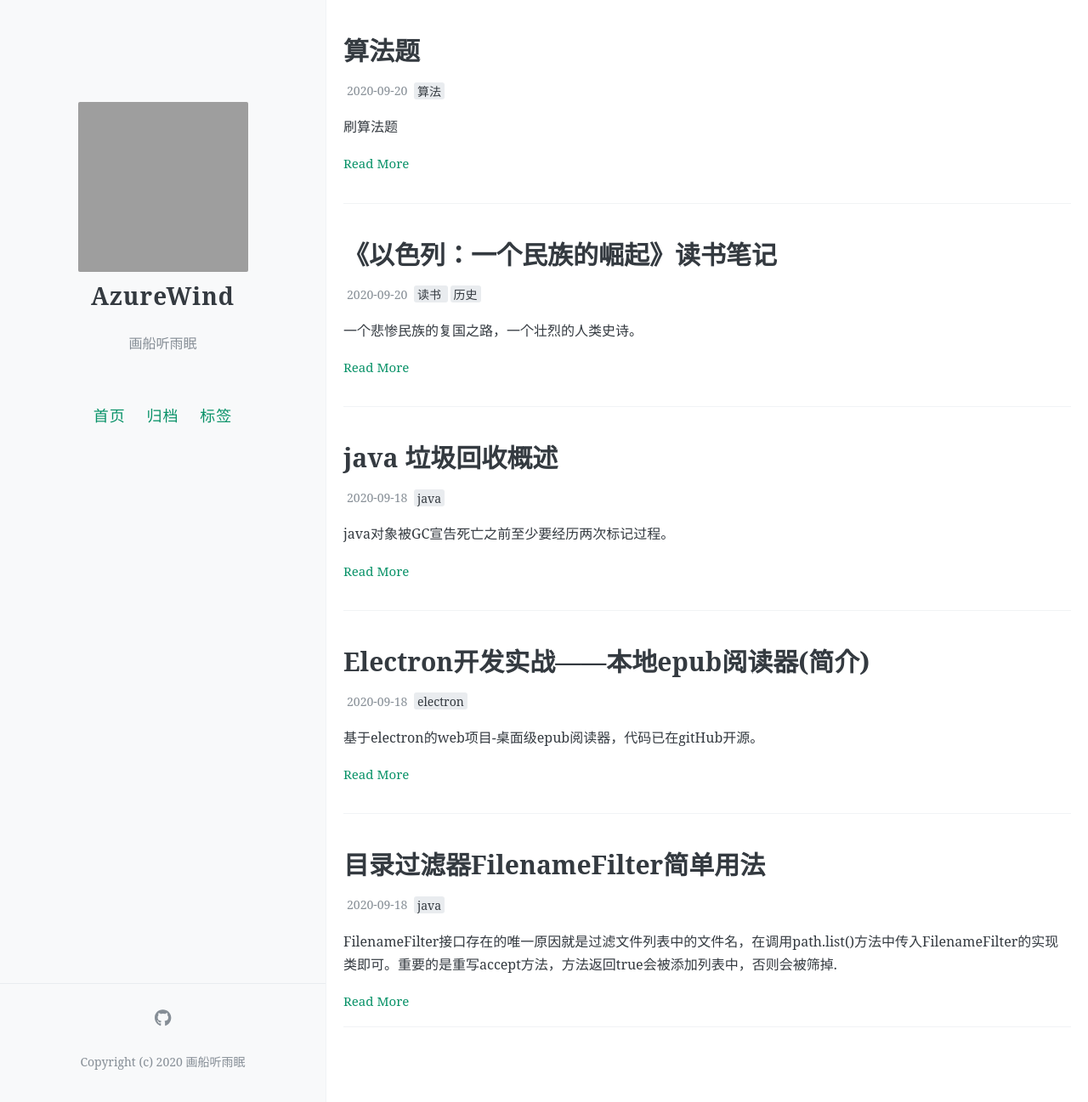
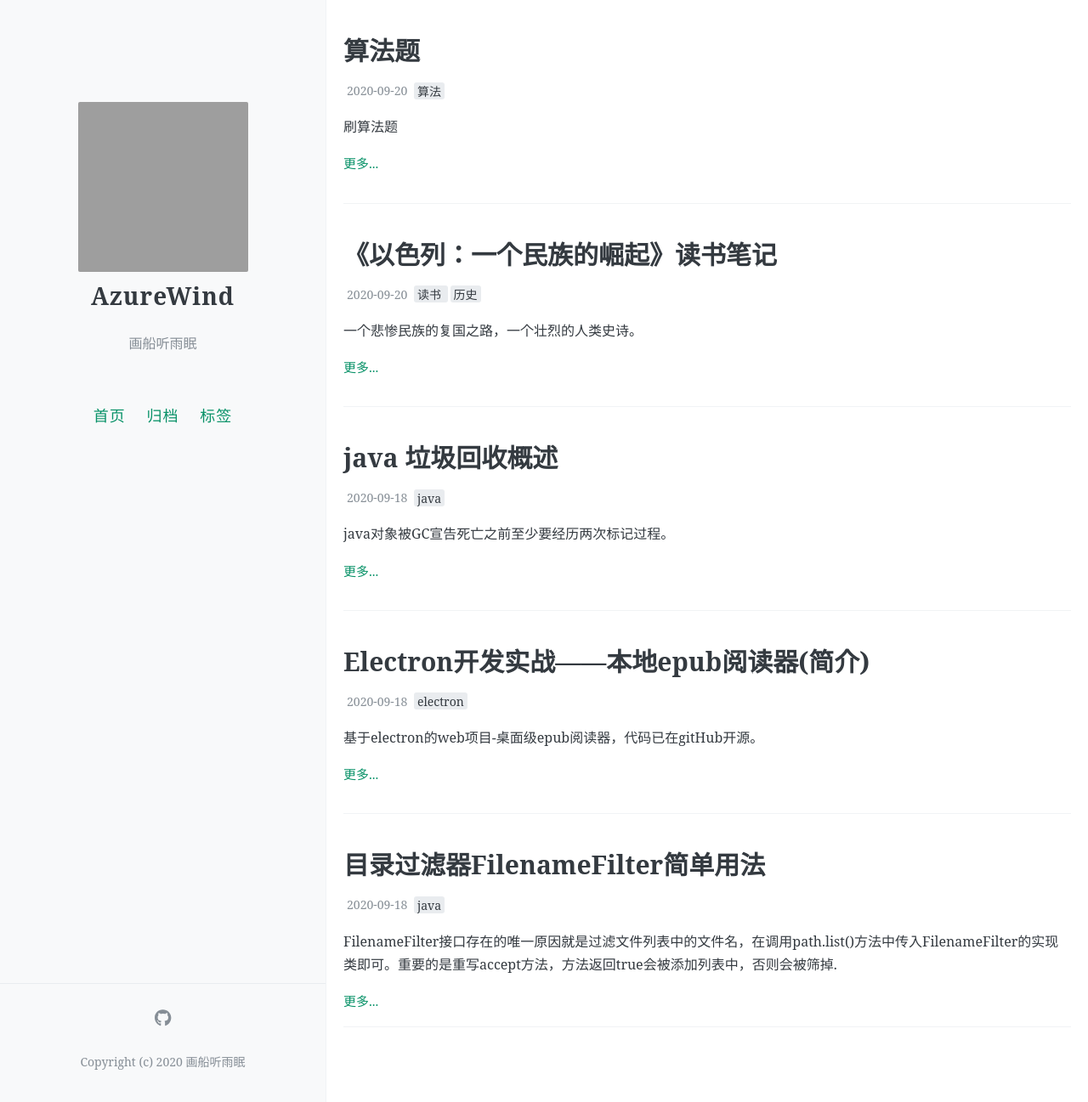
Before and after one commit to poison0/poison0.github.io, a Jekyll site: the page built from index.html, in a window 1280 px wide and 1297 px high. Shown: the whole window at 85% size. Built offline with Jekyll 4.4.1, drawn with Linux system fonts in a browser that asks for light colours; the list of posts is cut into pages by our own code; comment, search, counter and statistics services are not loaded; grey boxes are pictures that could not be loaded.

Commit message:
修改标签

```diff
--- a/index.html
+++ b/index.html
@@ -44,7 +44,7 @@
           {{ post.excerpt | truncate: 200 }}
         </div>
 
-        <a href="{{ site.baseurl }}{{ post.url }}" class="read-more">Read More</a>
+        <a href="{{ site.baseurl }}{{ post.url }}" class="read-more">更多...</a>
       </article>
     {% endif %}
   {% endfor %}
@@ -81,7 +81,7 @@
         {{ post.excerpt | truncate: 200 }}
       </div>
 
-      <a href="{{ site.baseurl }}{{ post.url }}" class="read-more">Read More</a>
+      <a href="{{ site.baseurl }}{{ post.url }}" class="read-more">更多...</a>
     </article>
     {% endunless %}
   {% endfor %}
```
